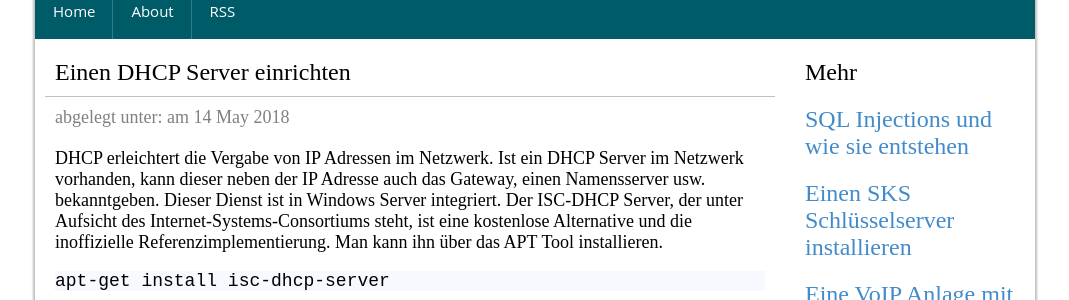
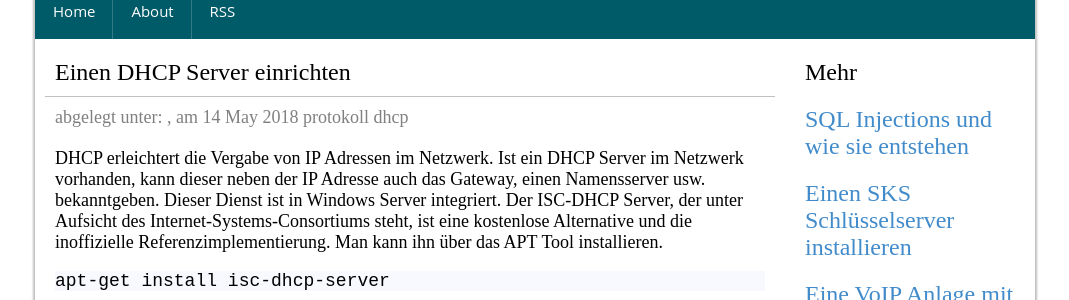
Before and after one commit to zarat/zarat.github.io, a Jekyll site: the page built from _posts/2018-05-14-dhcp-server.markdown, in a window 1280 px wide. Shown: the part 184-484 px from the top of the page, without its empty margins (105-1174 px from the left). Built offline with Jekyll 4.4.1, drawn with Linux system fonts in a browser that asks for light colours; comment, search, counter and statistics services are not loaded.

Commit message:
Update post.html

```diff
--- a/_layouts/post.html
+++ b/_layouts/post.html
@@ -7,11 +7,11 @@
     <div class="sp-content-item-head">{{ page.title }}</div>
 
     <div class="sp-content-item-head-secondary">
-      abgelegt unter: {% for category in categories %}
+      abgelegt unter: {% for category in page.categories %}
       <a href="../category/{{ category | first }}">{{ category | first }}</a>,
   {% endfor %} am {{ page.date | date: "%d" }} {{ page.date | date: "%B" }} {{ page.date | date: "%Y" }}
 
-      {% for tag in tags %}
+      {% for tag in page.tags %}
 	{{ tag }}
 {% endfor %}
 
```
